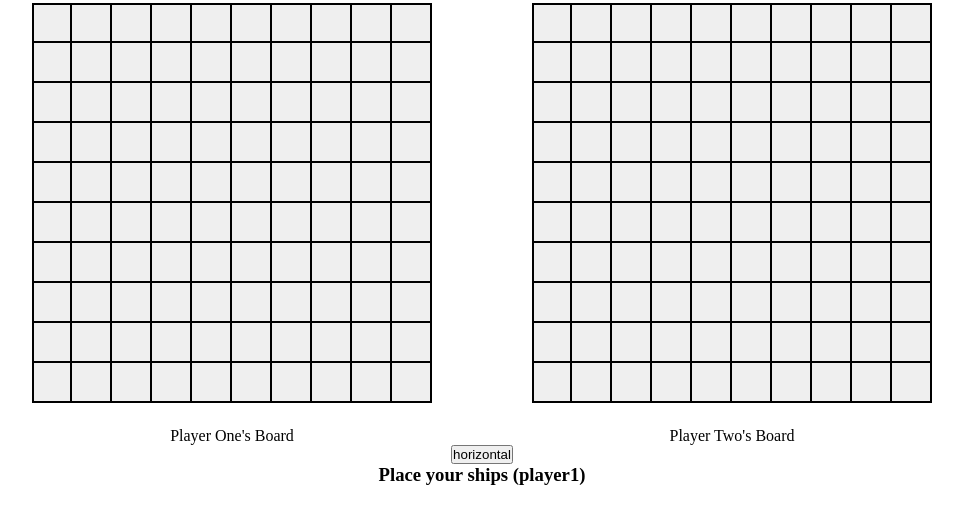
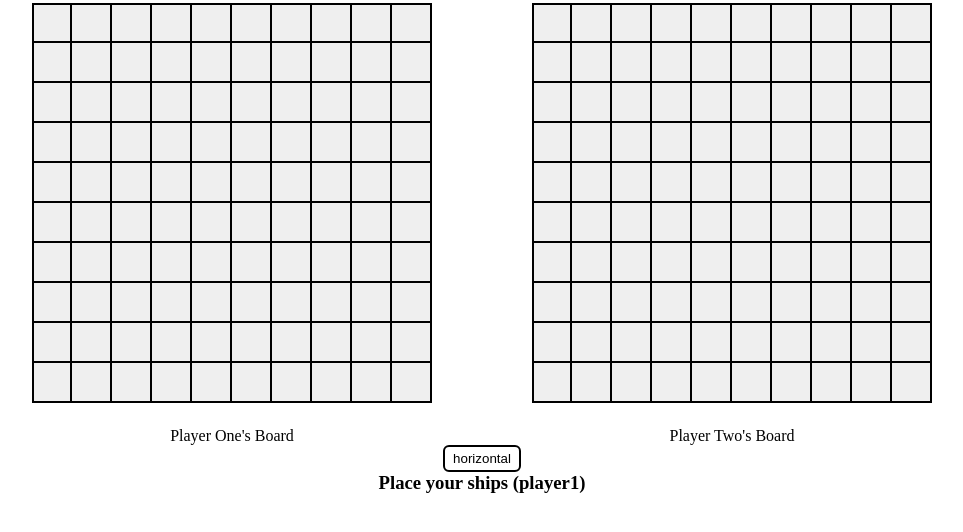
Before and after one commit to zenithyap/battleship, a website built with webpack: page src/template.html in a window 1280 px wide. Shown: the part 82-614 px from the top of the page, without its empty margins (158-1121 px from the left). Built offline with nearby package versions, Linux system fonts and the light colour scheme.

Commit message:
Add style for orientation button

```diff
--- a/src/styles.css
+++ b/src/styles.css
@@ -69,3 +69,14 @@ body {
 .row {
     display: flex;
 }
+
+.orientation-btn {
+    border: 2px solid #000;
+    background: none;
+    padding: 4px 8px;
+    border-radius: 6px;
+}
+
+.orientation-btn:hover {
+    background-color: #c2c2c2;
+}
```
